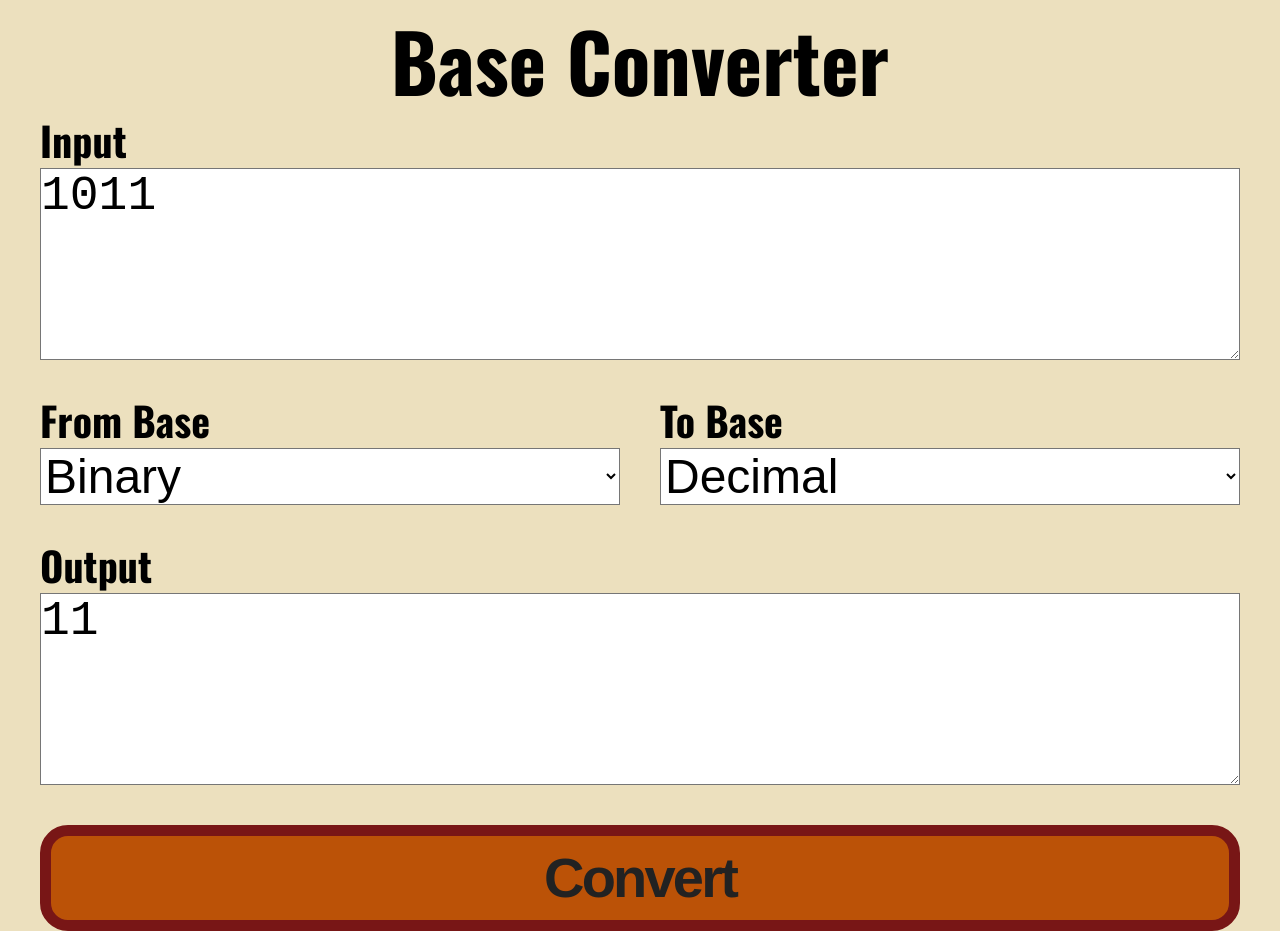
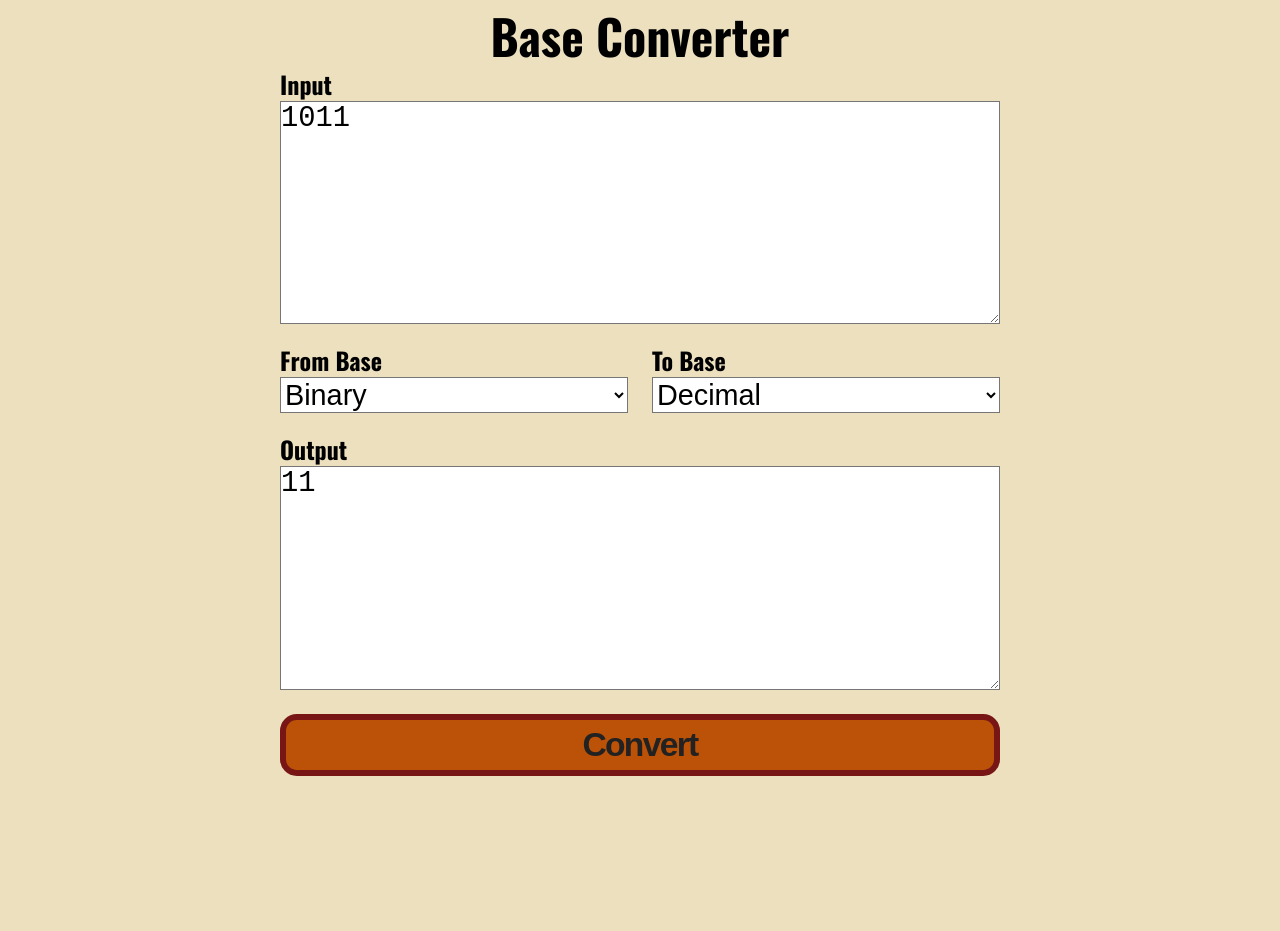
Before and after one commit to recursive-redundancy/base-converter-web, a React app: page / in a window 1280 px wide. After the commit the page ends 800 px from the top, so only its background shows below. Built offline with nearby package versions, Linux system fonts and the light colour scheme.

Commit message:
removed vmin for font-size since doesn't allow user zoom

```diff
--- a/src/styles/responsive.scss
+++ b/src/styles/responsive.scss
@@ -1,13 +1,3 @@
-/**
- * Initially, change html root element font-size by pixels
- * based on screen size at 3 levels - small, medium and large
- * This sizing is to accomodate older browsers that don't
- * understand sizing font by units relative to viewport (vh & vw)
- * Below this, size html root element by viewport units
- * which is understood by current browsers and allows a more
- * precise sizing of font relative to the viewport size
- */
-
 // Small
 @media screen and (max-width: 599px) and (orientation: portrait),
 (max-height: 599px) and (orientation: landscape) {
@@ -31,11 +21,3 @@
     font-size: 42px;
   }
 }
-
-// Universal scaling relative to viewport
-html {
-  font-size: 5vm;
-  font-size: 5vmin;
-  // font-size: clamp(1px, 5vm, 160px);
-  font-size: clamp(6px, 5vmin, 40px);
-}
```
